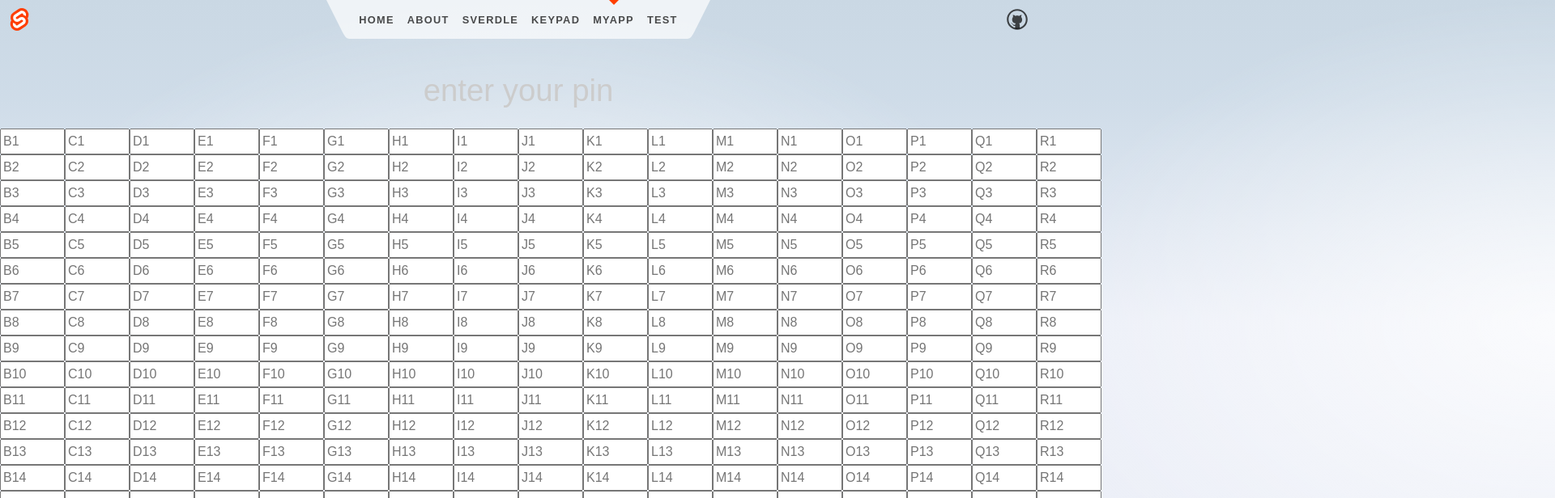
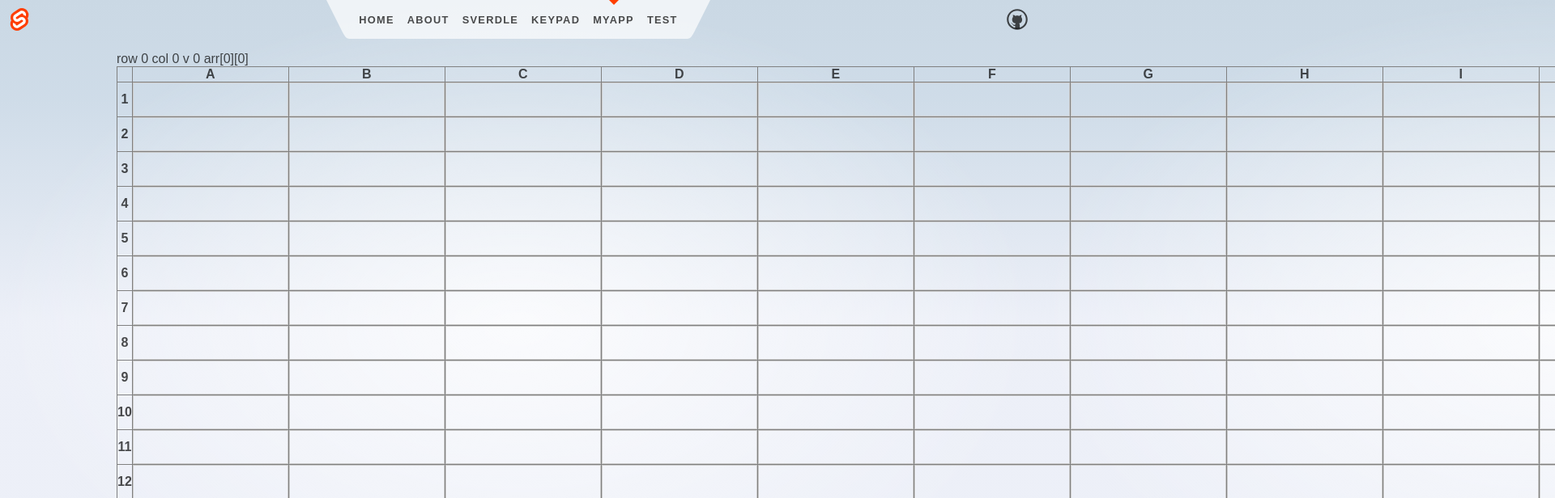
Before and after one commit to Frost886/sheet, a SvelteKit app: page /myapp in a window 1280 px wide. Shown: the top 616 px of the page at 81% size, 1920 px wide, since content can reach past the window. Built offline with nearby package versions, Linux system fonts and the light colour scheme.

Commit message:
add bubble_sort.py

```diff
--- a/src/routes/myapp/+page.svelte
+++ b/src/routes/myapp/+page.svelte
@@ -13,8 +13,6 @@
 		alert(`submitted ${pin}`);
 	}
 </script>
-
-<h1 class:pin>{view}</h1>
 
 <Keypad bind:value={pin} on:submit={handleSubmit} />
 
--- /dev/null
+++ b/src/routes/myapp/CellInput.svelte
@@ -0,0 +1,41 @@
+<script>
+    let isEditing = false;
+    let cellValue = '';
+
+    function handleClick() {
+        isEditing = true;
+    }
+
+    function handleBlur() {
+        isEditing = false;
+    }
+</script>
+
+<div class="cell" on:click={handleClick}>
+    {#if isEditing}
+        <input type="text" bind:value={cellValue} on:blur={handleBlur} autofocus>
+    {:else}
+        {cellValue}
+    {/if}
+</div>
+
+<style>
+    .cell {
+        position: relative;
+        border: 1px solid #ccc;
+        padding: 5px;
+        width: 180px;  /* 200pxのセルサイズからpaddingやborderを引いたサイズ */
+        height: 30px;
+        line-height: 30px;
+        text-align: center;
+        cursor: pointer;  /* セルがクリック可能であることを示すカーソルスタイル */
+    }
+
+    input {
+        width: 100%;
+        height: 100%;
+        border: none;
+        padding: 5px;
+        box-sizing: border-box;
+    }
+</style>
--- a/src/routes/myapp/Keypad.svelte
+++ b/src/routes/myapp/Keypad.svelte
@@ -1,5 +1,6 @@
 <script>
 	import { createEventDispatcher } from 'svelte';
+	import CellInput from './CellInput.svelte';
 
 	export let value = '';
 
@@ -10,23 +11,31 @@
 	const clear = () => (value = '');
 	const submit = () => dispatch('submit');
 
-	let data = ['a', 'b', 'c', 'd', 'e', 'f', 'g', 'h', 'i', 'j',
-				'k', 'l', 'm', 'n', 'o', 'p', 'q', 'r', 's', 't',
-				'u', 'v', 'w', 'x', 'y', 'z'];
+	const arr = new Array(50).fill(null).map(() => new Array(18).fill(''));
+	const arr2 = new Array(50).fill(null).map(() => new Array(18).fill(''));
+
+	// セルごとに参照先（親）、こちらを参照しているセル（子）の値を保持する
+	let row = 0;
+	let col = 0;
+	let v = 0;
+	function test(e) {
+		v = e.target.value;
+		row = e.target.parentElement.parentElement.rowIndex;
+		col = e.target.parentElement.cellIndex;
+		const i = row - 1;
+		const j = col - 1;
+		var input = document.getElementById((i * 19 + j).toString());
+		arr[i][j] = v;
+	}
+
 </script>
-
-<div class="keypad">
-	{#each {length: 50} as _, i}
-		{#each {length: 18} as _, j}
-			<input value='' placeholder={String.fromCharCode(j + 65) + (i+1)} />
-		{/each}
-	{/each}
-</div>
-
+row {row} col {col} v {v}
+arr[0][0] {arr[0][0]}
 <div>
 	<table>
 		<thead>
 			<tr>
+				<th></th>
 				{#each {length: 18} as _, i}
 					<th>{String.fromCharCode(i + 65)}</th>
 				{/each}
@@ -35,8 +44,12 @@
 		<tbody>
 			{#each {length: 50} as _, i}
 				<tr>
+					<th>{i + 1}</th>
 					{#each {length: 18} as _, j}
-						<td><input value='' /></td>
+						<td on:click={test}>
+							<!-- <input id={i * 19 + j}.toString() value={arr[i][j]} on:keydown={test} type="hidden" /> -->
+							<CellInput />
+						</td>
 					{/each}
 				</tr>
 			{/each}
@@ -45,6 +58,16 @@
 </div>
 
 <style>
+	table {
+		border-collapse: collapse;
+		border-spacing: 0;
+		border: 1px solid gray;
+	}
+	td, th, input {
+		padding: 0;
+		width: 6em;
+		border: 0.1px solid gray;
+	}
 	.keypad {
 		display: grid;
         justify-content: center;
```
